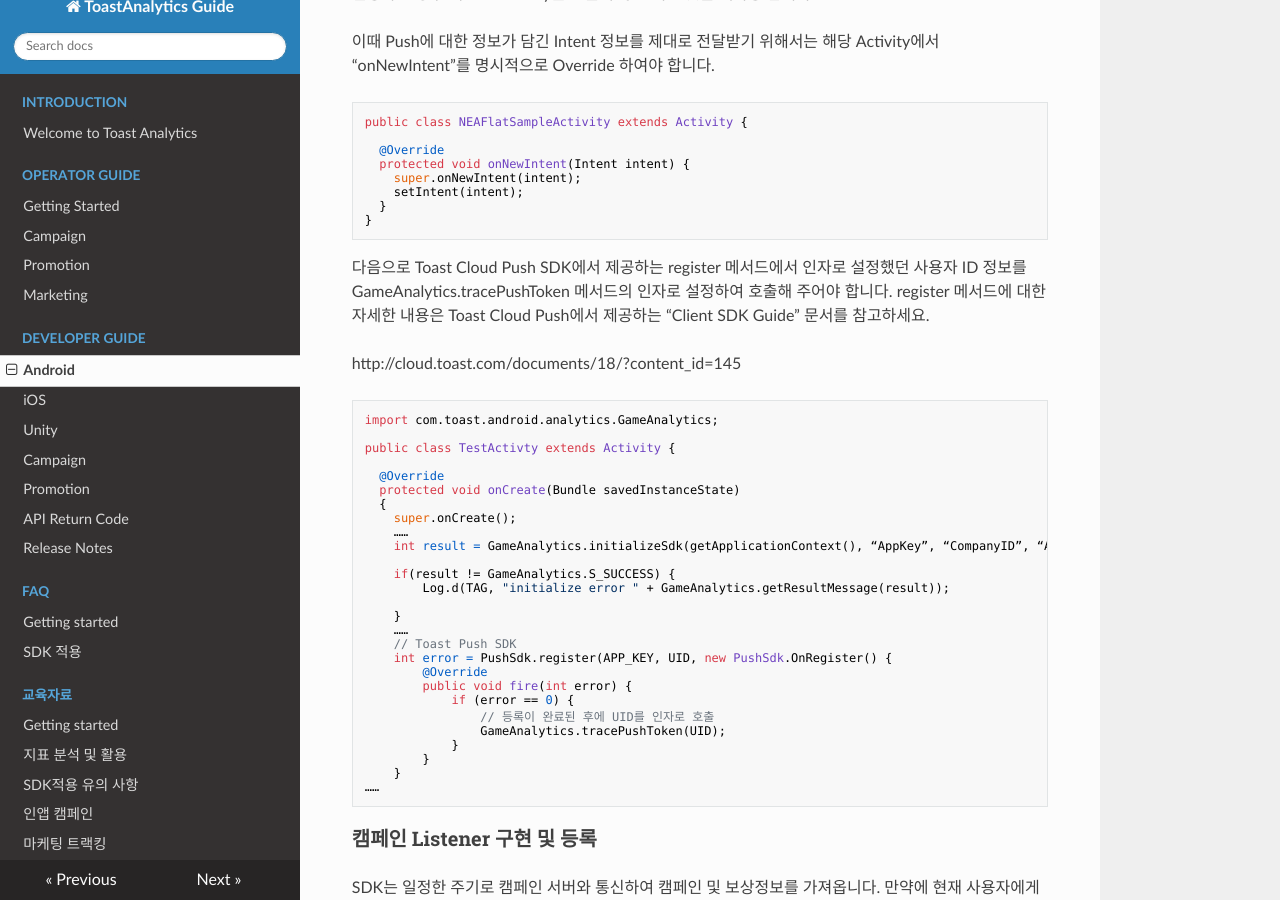
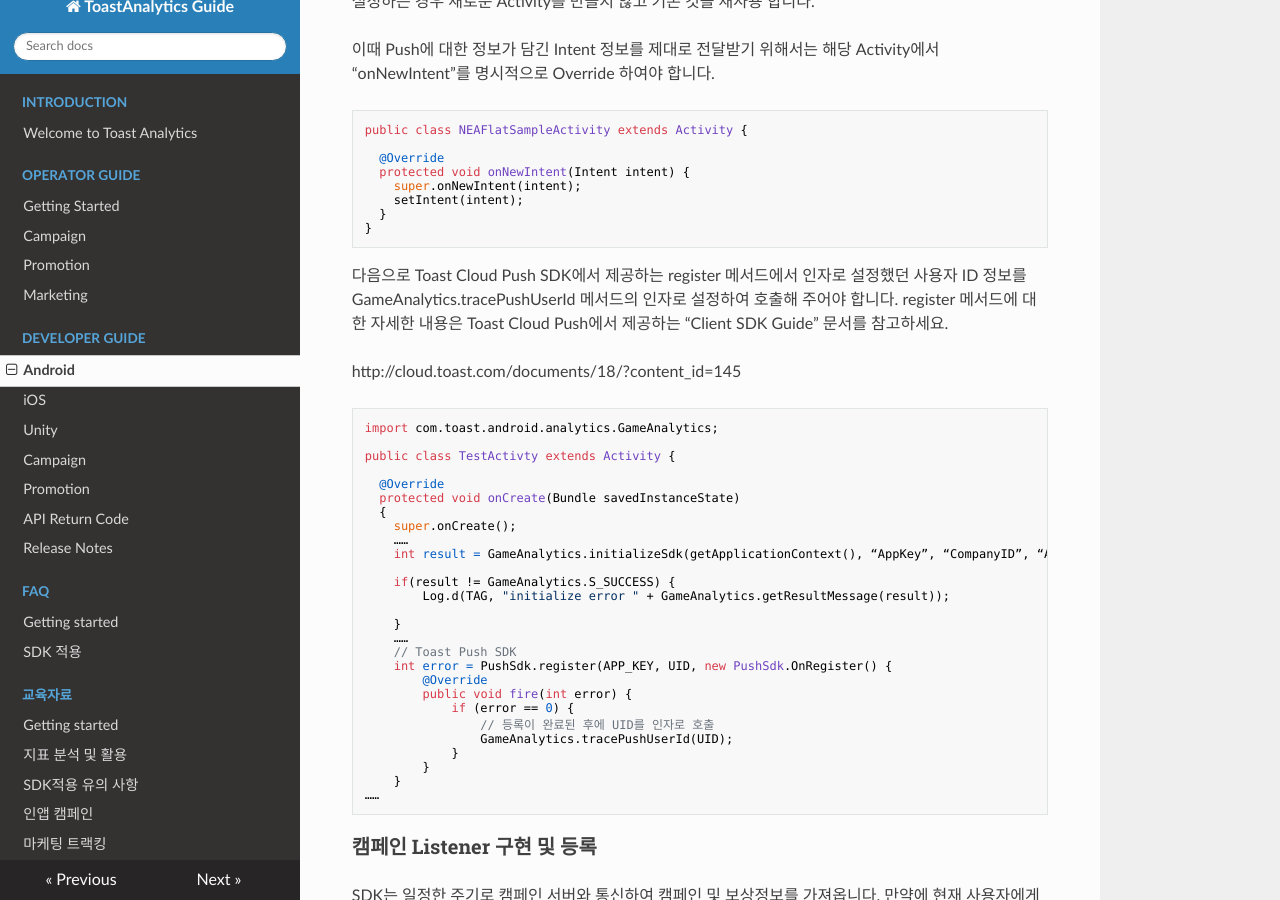
Before and after one commit to ToastAnalytics/ToastAnalytics, an MkDocs documentation site: the page built from docs/Developer/4. Android Developer Guide.md, in a window 1280 px wide and 900 px high, scrolled down 13607 px. Built offline with MkDocs 1.6.1, drawn with Linux system fonts in a browser that asks for light colours; nearby versions of some CDN libraries; old or Windows-style settings are respelled for this version of MkDocs; some of the changed text lies outside the part shown.

Commit message:
Update 4. Android Developer Guide.md

````diff
--- a/docs/Developer/4. Android Developer Guide.md
+++ b/docs/Developer/4. Android Developer Guide.md
@@ -325,7 +325,7 @@ $0.99의 보석을 구매하는 경우 아래와 같이 사용합니다.
 
 (여기에서 “GEM_10”은 게임에서 정의한 Item의 Code입니다. Unit Cost는 해당 아이템의 단위 가격, Payment는 실제 사용자가 사용한 금액입니다. Level은 구매한 사용자의 Level을 입력합니다.)
 
-```
+```java
 GameAnalytics.tracePurchase("GEM_10", 0.99f, 0.99f, "USD", 10);
 ```
 Global Service를 하는 경우 상품 가격 정보는 주의해서 사용해야 합니다. 국가별로 통화 포맷이 다를 수 있기 때문에 가능하다면 Google Play에서 제공하는 가격정보를 사용하는것이 좋습니다.
@@ -340,7 +340,9 @@ IAP를 통해서 보석 10개를 구매한 경우 아래와 같이 사용합니
 
 (“CODE_IAP”는 게임에서 정의한 Code입니다. 1차 재화인 경우 Type은 0, 2차 재화인 경우 1을 사용합니다)
 
+```java
 GameAnalytics.traceMoneyAcquisition("CODE_IAP", "0", 10, 10);
+```
 
 보석 10개를 이용하여 체리 100개를 구매한 경우는 아래와 같이 사용합니다.
 
@@ -474,7 +476,7 @@ public class NEAFlatSampleActivity extends Activity {
 ```
 
 
-다음으로 Toast Cloud Push SDK에서 제공하는 register 메서드에서 인자로 설정했던 사용자 ID 정보를 GameAnalytics.tracePushToken 메서드의 인자로 설정하여 호출해 주어야 합니다. register 메서드에 대한 자세한 내용은 Toast Cloud Push에서 제공하는 “Client SDK Guide” 문서를 참고하세요.
+다음으로 Toast Cloud Push SDK에서 제공하는 register 메서드에서 인자로 설정했던 사용자 ID 정보를 GameAnalytics.tracePushUserId 메서드의 인자로 설정하여 호출해 주어야 합니다. register 메서드에 대한 자세한 내용은 Toast Cloud Push에서 제공하는 “Client SDK Guide” 문서를 참고하세요.
 
 http://cloud.toast.com/documents/18/?content_id=145
 
@@ -501,7 +503,7 @@ public class TestActivty extends Activity {
         public void fire(int error) {
             if (error == 0) {
                 // 등록이 완료된 후에 UID를 인자로 호출
-                GameAnalytics.tracePushToken(UID);
+                GameAnalytics.tracePushUserId(UID);
             }
         }
     }
````
